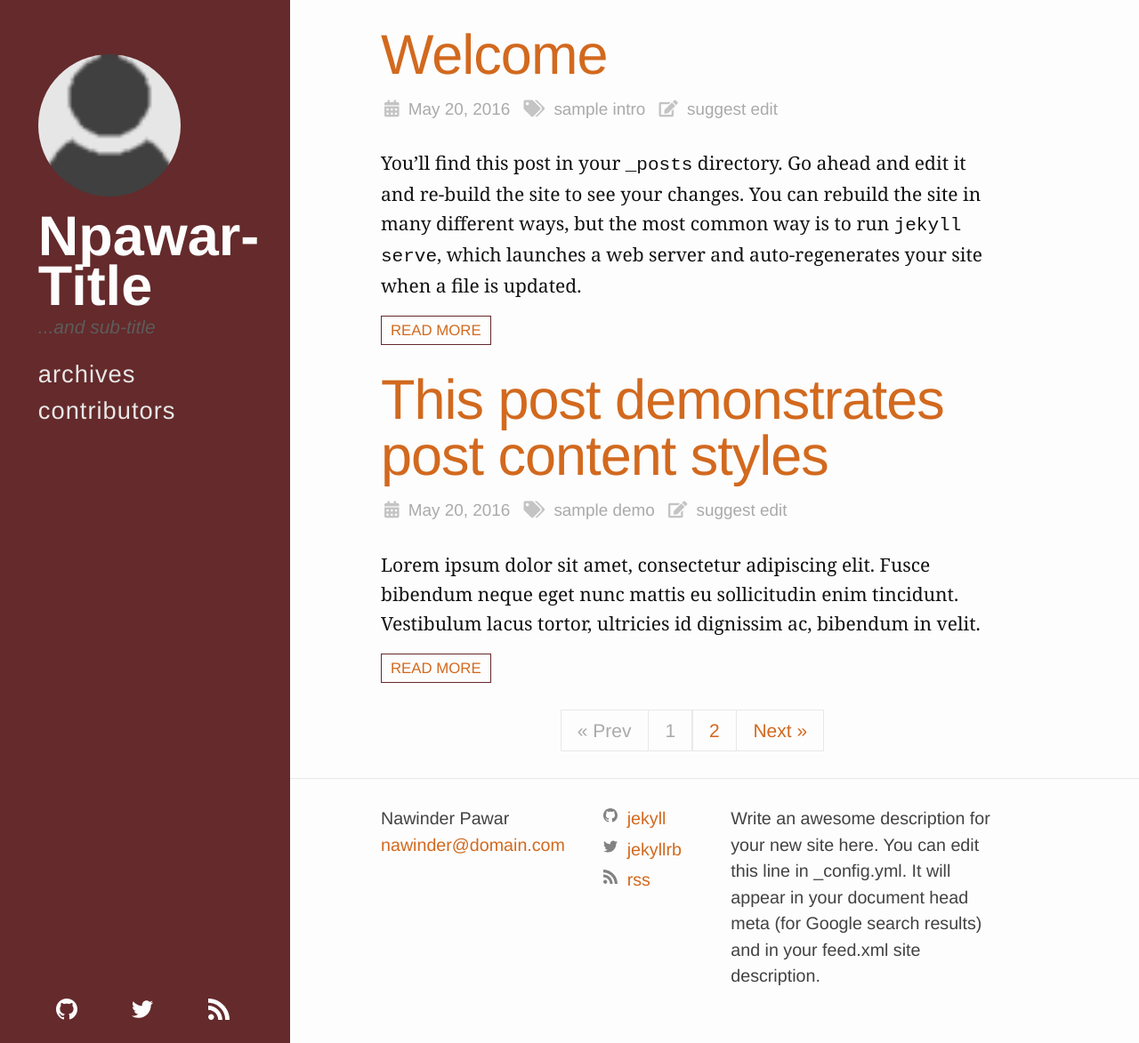
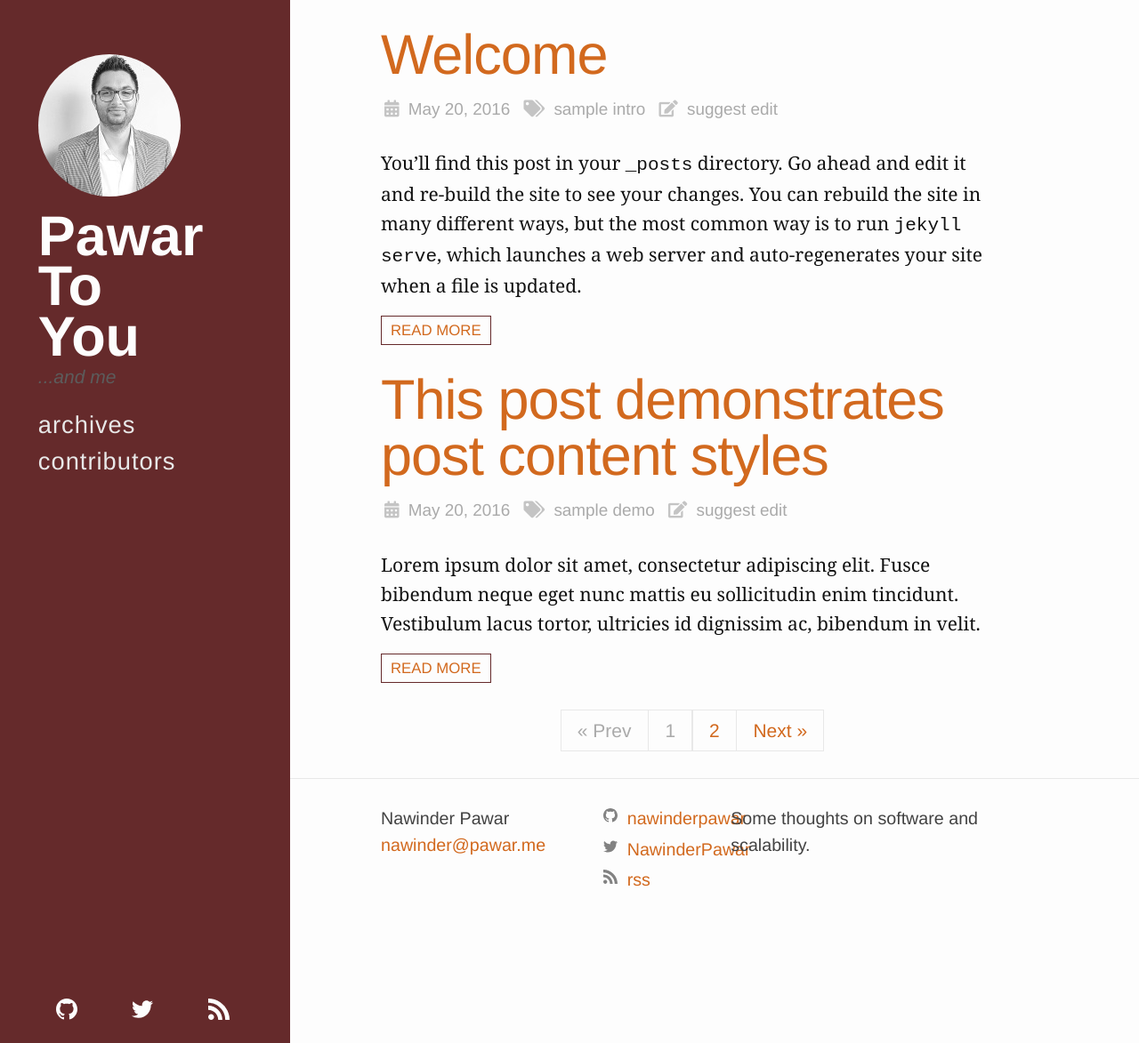
Before and after one commit to nawinderpawar/blog, a Jekyll site: the page built from index.html, in a window 1280 px wide and 1173 px high. Shown: the whole window at 89% size. Built offline with Jekyll 4.4.1, drawn with Linux system fonts in a browser that asks for light colours; cached includes are drawn as plain includes; nearby versions of some CDN libraries; some web fonts are replaced; library files that are not in the unit come from our copies; the list of posts is cut into pages by our own code.

Commit message:
Update avatar and description

```diff
--- a/_config.yml
+++ b/_config.yml
@@ -1,30 +1,21 @@
-title: npawar-title
-subtitle: ...and sub-title
+title: Pawar to you
+subtitle: ...and me
 author: Nawinder Pawar
-avatar_url: /assets/img/unknown-avatar.png  # Should be 160x160px.
+avatar_url: /assets/img/npawar.png  # Should be 160x160px.
 description: > # this means to ignore newlines until "twitter_username:"
-  Write an awesome description for your new site here. You can edit this
-  line in _config.yml. It will appear in your document head meta (for
-  Google search results) and in your feed.xml site description.
+  Some thoughts on software and scalability.
 repository: nawinderpawar/blog
 
 # contact
 contact:
-  email: nawinder@domain.com  # Comment out this line if you don't want to expose your email.
+  email: nawinder@pawar.me  # Comment out this line if you don't want to expose your email.
 #  url: https://your-contact-url # Uncomment this to provide a contact form url instead of an email
 
 # social links
-twitter_username: jekyllrb
-github_username:  jekyll
+twitter_username: NawinderPawar
+github_username:  nawinderpawar
 rss: rss
-#dribbble_username: jekyll
-#facebook_username: jekyll
-#flickr_username: jekyll
-#instagram_username: jekyll
 #linkedin_username: jekyll
-#pinterest_username: jekyll
-#youtube_username: jekyll
-#googleplus_username: +jekyll
 
 #
 # Subscribe Feed
```
Also changed, not shown: assets/img/npawar.png (added), assets/img/unknown-avatar.png (deleted).
